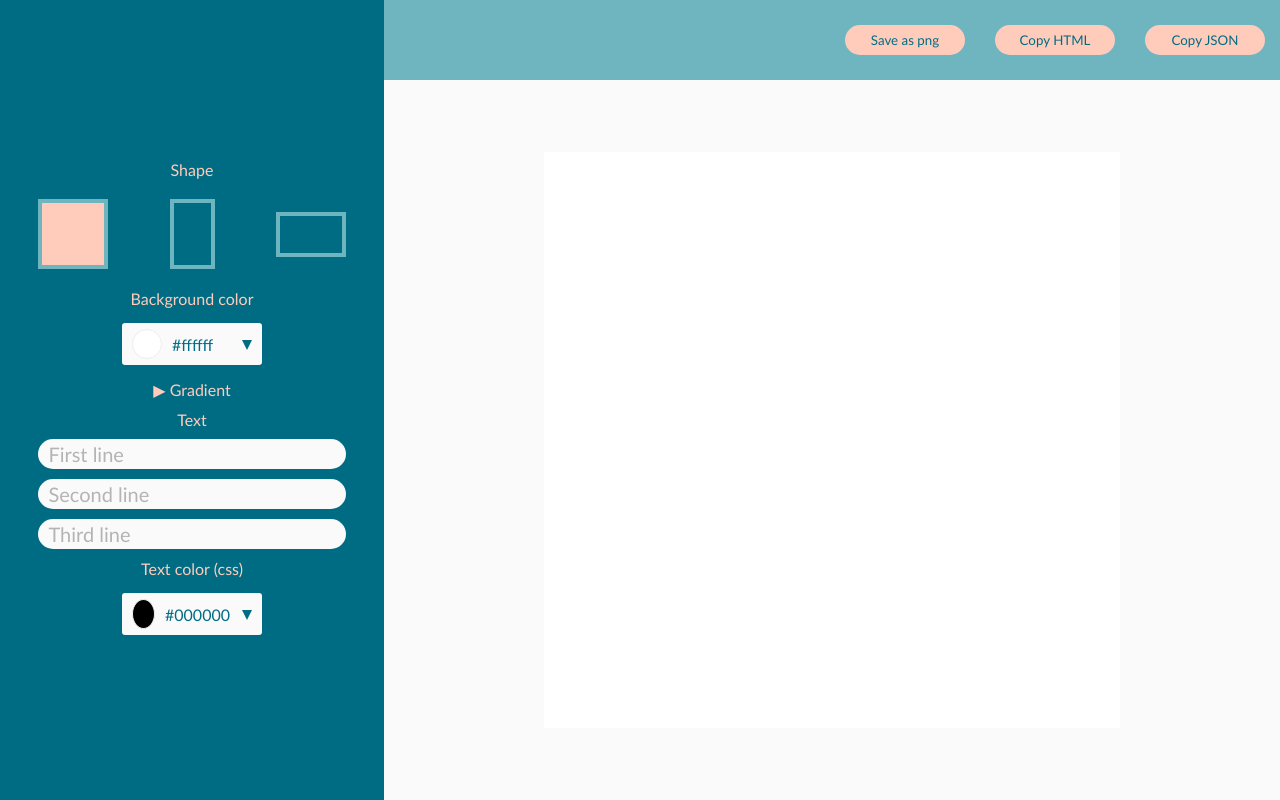
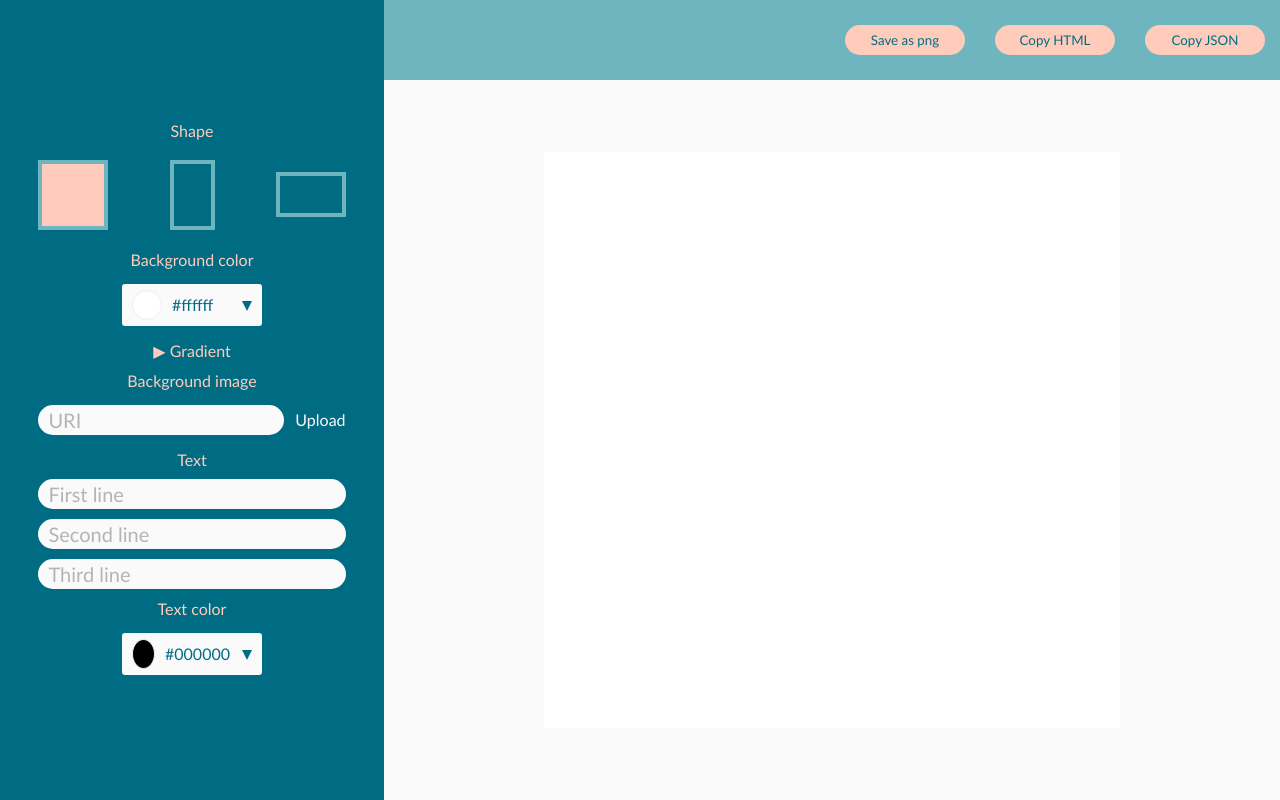
Before and after one commit to elinaa21/create-banner, a React app: page / in a window 1280 px wide. Built offline with nearby package versions, Linux system fonts and the light colour scheme.

Commit message:
uploading image

```diff
--- a/src/components/BannerForm/BannerForm.jsx
+++ b/src/components/BannerForm/BannerForm.jsx
@@ -4,6 +4,7 @@ import ChooseColor from '../ChooseColor/ChooseColor';
 import ChooseShape from '../ChooseShape/ChooseShape';
 import ChooseTextColor from '../ChooseTextColor/ChooseTextColor';
 import SetText from '../SetText/SetText';
+import SetImage from '../SetImage/SetImage';
 import './BannerForm.scss';
 
 const BannerForm = () => {
@@ -11,6 +12,7 @@ const BannerForm = () => {
         <div className="banner-form">
             <ChooseShape />
             <ChooseColor />
+            <SetImage />
             <SetText />
             <ChooseTextColor />
         </div>
--- a/src/components/ChooseTextColor/ChooseTextColor.jsx
+++ b/src/components/ChooseTextColor/ChooseTextColor.jsx
@@ -2,7 +2,6 @@ import React from 'react';
 import { useSelector, useDispatch } from 'react-redux';
 
 import { setTextColor } from '../../state/actions';
-import './ChooseTextColor.scss';
 
 const ChooseTextColor = () => {
     const dispatch = useDispatch();
@@ -13,7 +12,7 @@ const ChooseTextColor = () => {
 
     return (
         <>
-            <div className="banner-form__label">Text color (css)</div>
+            <div className="banner-form__label">Text color</div>
             <label className="color-selector">
                 <span className="color-selector__circle" style={{ background: textColor }} />
                 <span className="color-selector__span">{textColor}</span>
--- a/src/components/Preview/Preview.jsx
+++ b/src/components/Preview/Preview.jsx
@@ -8,6 +8,7 @@ const Preview = () => {
     const shape = useSelector(state => state.banner.shape);
     const color = useSelector(state => state.banner.color);
     const textColor = useSelector(state => state.banner.textColor);
+    const imageURI = useSelector(state => state.banner.imageURI);
     const firstLineText = useSelector(state => state.banner.firstLine);
     const firstFontSize = firstLineText.length > 20 ? 900 / firstLineText.length : 45;
     const secondLineText = useSelector(state => state.banner.secondLine);
@@ -15,11 +16,26 @@ const Preview = () => {
     const thirdLineText = useSelector(state => state.banner.thirdLine);
     const thirdFontSize = thirdLineText.length > 20 ? 900 / thirdLineText.length : 45;
 
+    const background = imageURI
+        ? {
+              backgroundImage: `url(${imageURI})`,
+              backgroundSize: 'cover'
+          }
+        : {
+              background: color
+          };
+
     return (
         <div className="preview-zone">
             <PreviewHeader />
             <div className="banner-container">
-                <div className={`banner_${shape}`} style={{ background: color, color: textColor }}>
+                <div
+                    className={`banner banner_${shape}`}
+                    style={{
+                        color: textColor,
+                        ...background
+                    }}
+                >
                     <div className="banner__text" style={{ fontSize: firstFontSize }}>
                         {firstLineText}
                     </div>
--- a/src/components/Preview/Preview.scss
+++ b/src/components/Preview/Preview.scss
@@ -21,6 +21,8 @@ $white: #fafafb;
 }
 
 .banner {
+    background-size: cover;
+
     &_square {
         width: 45vw;
         height: 45vw;
--- /dev/null
+++ b/src/components/SetImage/SetImage.jsx
@@ -0,0 +1,40 @@
+import React from 'react';
+import { useDispatch, useSelector } from 'react-redux';
+
+import { setImageURI } from '../../state/actions';
+import './SetImage.scss';
+
+const SetImage = () => {
+    const dispatch = useDispatch();
+    const URI = useSelector(state => state.banner.imageURI);
+
+    const updateImageURI = e => {
+        dispatch(setImageURI(e.target.value));
+    };
+
+    const uploadImage = e => {
+        const file = e.target.files[0];
+        dispatch(setImageURI(URL.createObjectURL(file)));
+    };
+
+    return (
+        <>
+            <div className="banner-form__label">Background image</div>
+            <div className="set-image-container">
+                <input
+                    type="url"
+                    className="set-text__input"
+                    placeholder="URI"
+                    onChange={updateImageURI}
+                    value={URI}
+                />
+                <label htmlFor="file_input" className="upload-button">
+                    Upload
+                </label>
+                <input type="file" accept="image/*" id="file_input" onChange={uploadImage} />
+            </div>
+        </>
+    );
+};
+
+export default SetImage;
--- /dev/null
+++ b/src/components/SetImage/SetImage.scss
@@ -0,0 +1,23 @@
+$blue: #6EB5C0;
+$white: #fafafb;
+
+#file_input {
+    display: none;
+}
+
+.set-image-container {
+    width: 80%;
+    margin: 5px 0;
+    display: flex;
+    justify-content: space-between;
+    align-items: center;
+}
+
+.upload-button {
+    cursor: pointer;
+    color: $white;
+
+    &:hover {
+        color: $blue;
+    }
+}
--- a/src/state/actions.js
+++ b/src/state/actions.js
@@ -29,3 +29,8 @@ export const setTextColor = color => ({
     type: actionTypes.SET_TEXT_COLOR,
     payload: { color }
 });
+
+export const setImageURI = URI => ({
+    type: actionTypes.SET_IMAGE_URI,
+    payload: { URI }
+});
--- a/src/state/reducers.js
+++ b/src/state/reducers.js
@@ -4,7 +4,8 @@ export const actionTypes = {
     SET_FIRST_LINE: 'SET_FIRST_LINE',
     SET_SECOND_LINE: 'SET_SECOND_LINE',
     SET_THIRD_LINE: 'SET_THIRD_LINE',
-    SET_TEXT_COLOR: 'SET_TEXT_COLOR'
+    SET_TEXT_COLOR: 'SET_TEXT_COLOR',
+    SET_IMAGE_URI: 'SET_IMAGE_URI'
 };
 
 const initialState = {
@@ -13,7 +14,8 @@ const initialState = {
     firstLine: '',
     secondLine: '',
     thirdLine: '',
-    textColor: '#000000'
+    textColor: '#000000',
+    imageURI: ''
 };
 
 export const bannerReducer = (state = initialState, action) => {
@@ -54,6 +56,12 @@ export const bannerReducer = (state = initialState, action) => {
                 textColor: action.payload.color
             };
 
+        case actionTypes.SET_IMAGE_URI:
+            return {
+                ...state,
+                imageURI: action.payload.URI
+            };
+
         default:
             return { ...state };
     }
```
Also changed, not shown: src/components/ChooseTextColor/ChooseTextColor.scss (deleted), 1 other file (tests, documents, lock files or other folders).
